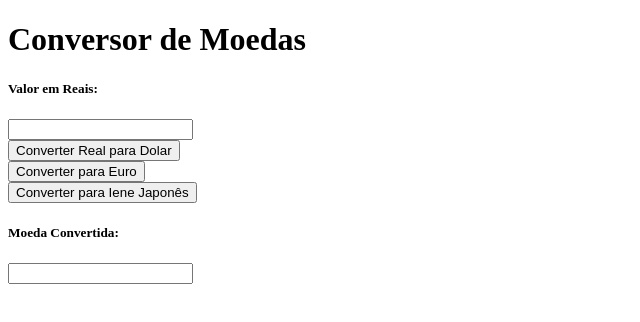
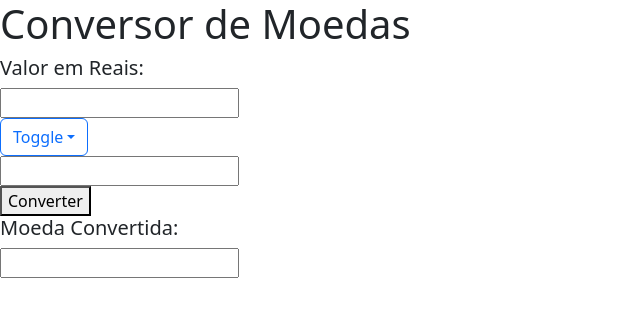
Before and after one commit to NickZRS/prova01_conversor, an Angular app: page / in a window 1280 px wide. Shown: the top 322 px of the page, without its empty margins (0-640 px from the left). Built offline with nearby package versions, Linux system fonts and the light colour scheme.

Commit message:
conversor_03

```diff
--- a/angular.json
+++ b/angular.json
@@ -25,6 +25,7 @@
               "src/assets"
             ],
             "styles": [
+              "node_modules/bootstrap/dist/css/bootstrap.min.css",
               "src/styles.css"
             ],
             "scripts": []
--- a/package.json
+++ b/package.json
@@ -18,6 +18,9 @@
     "@angular/platform-browser": "^15.2.0",
     "@angular/platform-browser-dynamic": "^15.2.0",
     "@angular/router": "^15.2.0",
+    "@ng-bootstrap/ng-bootstrap": "^14.1.0",
+    "@popperjs/core": "^2.11.6",
+    "bootstrap": "^5.2.3",
     "rxjs": "~7.8.0",
     "tslib": "^2.3.0",
     "zone.js": "~0.12.0"
@@ -26,6 +29,7 @@
     "@angular-devkit/build-angular": "^15.2.2",
     "@angular/cli": "~15.2.2",
     "@angular/compiler-cli": "^15.2.0",
+    "@angular/localize": "^15.2.0",
     "@types/jasmine": "~4.3.0",
     "jasmine-core": "~4.5.0",
     "karma": "~6.4.0",
--- a/src/app/app.component.ts
+++ b/src/app/app.component.ts
@@ -1,4 +1,5 @@
 import { Component } from '@angular/core';
+import { NgbDropdownConfig, NgbDropdownModule } from '@ng-bootstrap/ng-bootstrap';
 
 @Component({
   selector: 'app-root',
--- a/src/app/app.module.ts
+++ b/src/app/app.module.ts
@@ -5,6 +5,7 @@ import { BrowserModule } from '@angular/platform-browser';
 import { AppRoutingModule } from './app-routing.module';
 import { AppComponent } from './app.component';
 import { ConversorComponent } from './conversor/conversor.component';
+import { NgbModule } from '@ng-bootstrap/ng-bootstrap';
 
 @NgModule({
   declarations: [
@@ -14,7 +15,8 @@ import { ConversorComponent } from './conversor/conversor.component';
   imports: [
     BrowserModule,
     AppRoutingModule,
-    FormsModule
+    FormsModule,
+    NgbModule
   ],
   providers: [],
   bootstrap: [AppComponent]
--- a/src/app/conversor/conversor.component.html
+++ b/src/app/conversor/conversor.component.html
@@ -3,15 +3,20 @@
 <form action = "">
 
     <h5>Valor em Reais:</h5>
-    <input type="text" name="real"><br>
+    <input type="number" name="valor"><br>
 
-    <button class="btns" id="btn1" (click)="dolar()">Converter Real para Dolar </button><br>
-    <button class="btns" id="btn2" (click)="euro()">Converter para Euro </button><br>
-    <button class="btns" id="btn3" (click)="iene()">Converter para Iene Japonês</button><br>
+    <div ngbDropdown>
+      <button type="button" class="btn btn-outline-primary" id="dropdownConfig" ngbDropdownToggle>Toggle</button>
+      <div ngbDropdownMenu aria-labelledby="dropdownConfig">
+        <button ngbDropdownItem>Action - 1</button>
+        <button ngbDropdownItem>Another Action</button>
+        <button ngbDropdownItem>Something else is here</button>
+      </div>
+    </div>
+
+    <input type= "number" name="cambio"><br>
+
+    <button class="btns" id="btn4" (click)="converter()">Converter</button>
 
     <h5>Moeda Convertida:</h5>
     <input type="text" id="resp" readonly>
-
-
-
-</form>
--- a/src/app/conversor/conversor.component.ts
+++ b/src/app/conversor/conversor.component.ts
@@ -1,4 +1,5 @@
 import { Component } from '@angular/core';
+import { NgbDropdownConfig, NgbDropdownModule } from '@ng-bootstrap/ng-bootstrap';
 
 @Component({
   selector: 'app-conversor',
@@ -8,23 +9,13 @@ import { Component } from '@angular/core';
 export class ConversorComponent {
 
 
-
-  resp: string = "";
-
-  dolar(){
+  valor: number = 0;
+  cambio : number = 0;
+  resp: number = 0;
 
 
-    (<HTMLInputElement>document.getElementById("resp")).value = (this.real*0.2)+" Dólares";
-  }
-
-  euro(){
-
-
-  }
-
-
-  iene(){
-
+  converter(){
+      this.resp = this.valor* this.cambio;
 
   }
 }
--- a/src/main.ts
+++ b/src/main.ts
@@ -1,3 +1,5 @@
+/// <reference types="@angular/localize" />
+
 import { platformBrowserDynamic } from '@angular/platform-browser-dynamic';
 
 import { AppModule } from './app/app.module';
--- a/tsconfig.app.json
+++ b/tsconfig.app.json
@@ -3,7 +3,9 @@
   "extends": "./tsconfig.json",
   "compilerOptions": {
     "outDir": "./out-tsc/app",
-    "types": []
+    "types": [
+      "@angular/localize"
+    ]
   },
   "files": [
     "src/main.ts"
```
Also changed, not shown: 2 other files (tests, documents, lock files or other folders).
